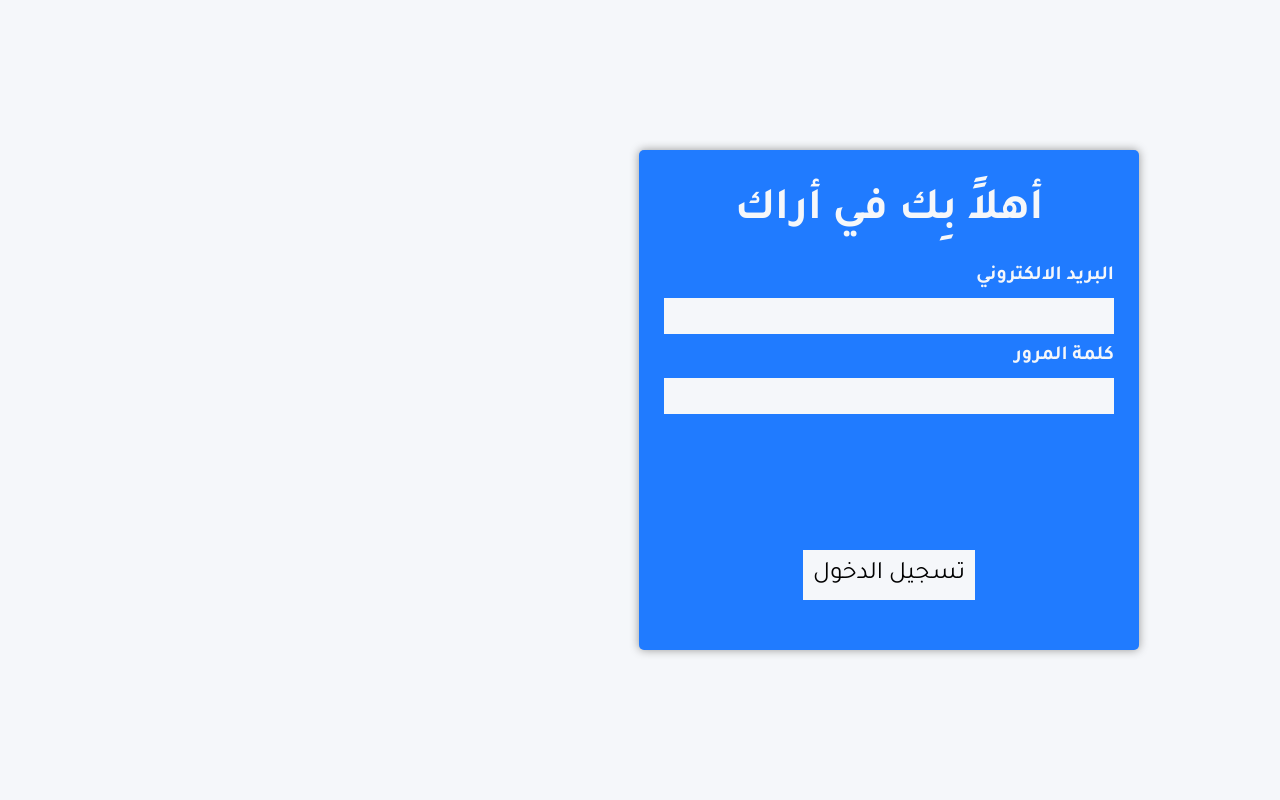
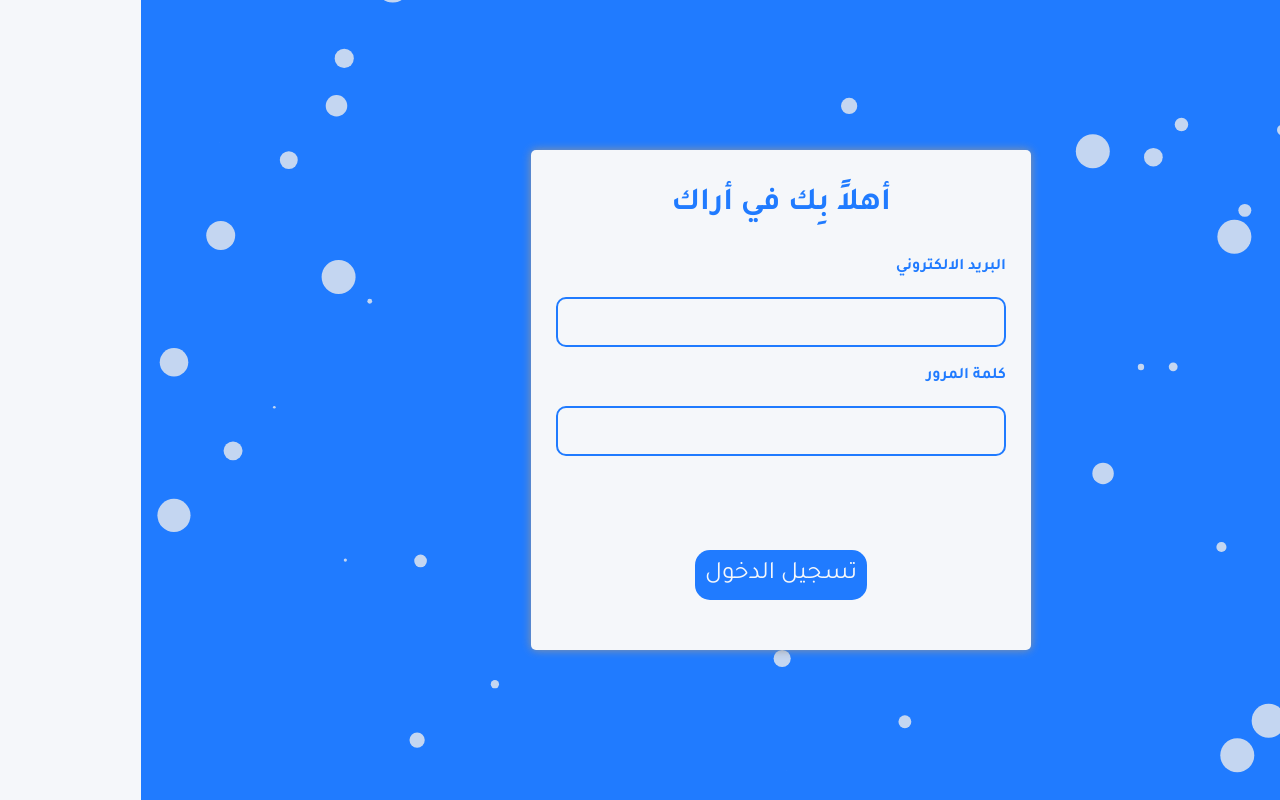
Before and after one commit to abdullah-sameh/dr-bilal, a React (Create React App) app: page / in a window 1280 px wide. Built offline with nearby package versions, Linux system fonts and the light colour scheme.

Commit message:
update improve login page

```diff
--- a/package.json
+++ b/package.json
@@ -6,10 +6,13 @@
     "@testing-library/jest-dom": "^5.16.5",
     "@testing-library/react": "^13.4.0",
     "@testing-library/user-event": "^13.5.0",
+    "framer-motion": "^10.0.1",
     "react": "^18.2.0",
     "react-dom": "^18.2.0",
     "react-router-dom": "^6.8.1",
     "react-scripts": "5.0.1",
+    "react-tsparticles": "^2.9.3",
+    "tsparticles": "^2.9.3",
     "web-vitals": "^2.1.4"
   },
   "scripts": {
--- a/src/pages/login/Login.jsx
+++ b/src/pages/login/Login.jsx
@@ -1,10 +1,20 @@
-import './login.css'
-import { Link } from "react-router-dom"
+import "./login.css";
+import { Link } from "react-router-dom";
+import Particles from "react-tsparticles";
+import { loadFull } from "tsparticles";
+import { motion } from "framer-motion";
 
 export default function Login() {
+  const partInit = async (main) => {
+    await loadFull(main);
+  };
   return (
     <div className="container-login">
-      <div className="login">
+      <motion.div
+        whileInView={{ translateY: [400, 0] }}
+        transition={{ duration: 1, ease: "easeInOut" }}
+        className="login"
+      >
         <h1>أهلاً بِك في أراك</h1>
         <form>
           <label htmlFor="email">البريد الالكتروني</label>
@@ -19,7 +29,123 @@
             </Link>
           </div>
         </form>
-      </div>
+      </motion.div>
+      <Particles
+        id="tsparticles"
+        init={partInit}
+        options={{
+          fullScreen: {
+            enable: true,
+            zIndex: 2,
+          },
+          particles: {
+            number: {
+              value: 50,
+              density: {
+                enable: false,
+                value_area: 500,
+              },
+            },
+            color: {
+              value: "#eeeeee",
+            },
+            shape: {
+              type: "circle",
+              options: {
+                sides: 5,
+              },
+            },
+            opacity: {
+              value: 0.8,
+              random: false,
+              anim: {
+                enable: false,
+                speed: 0.1,
+                opacity_min: 0.1,
+                sync: false,
+              },
+            },
+            size: {
+              value: 17,
+              random: false,
+              anim: {
+                enable: true,
+                speed: 50,
+                size_min: 0.1,
+                sync: false,
+              },
+            },
+            rotate: {
+              value: 0,
+              random: true,
+              direction: "top",
+              animation: {
+                enable: false,
+                speed: 5,
+                sync: false,
+              },
+            },
+            line_linked: {
+              enable: false,
+              distance: 600,
+              color: "#eeeeee",
+              opacity: 0.4,
+              width: 0,
+            },
+            move: {
+              enable: true,
+              speed: 5,
+              direction: "top",
+              random: false,
+              straight: true,
+              out_mode: "out",
+              attract: {
+                enable: false,
+                rotateX: 600,
+                rotateY: 1200,
+              },
+            },
+          },
+          interactivity: {
+            events: {
+              onhover: {
+                enable: false,
+                mode: ["grab"],
+              },
+              onclick: {
+                enable: false,
+                mode: "bubble",
+              },
+              resize: true,
+            },
+            modes: {
+              grab: {
+                distance: 400,
+                line_linked: {
+                  opacity: 1,
+                },
+              },
+              bubble: {
+                distance: 400,
+                size: 40,
+                duration: 2,
+                opacity: 8,
+                speed: 3,
+              },
+              repulse: {
+                distance: 200,
+              },
+              push: {
+                particles_nb: 4,
+              },
+              remove: {
+                particles_nb: 2,
+              },
+            },
+          },
+          retina_detect: true,
+        }}
+      />
     </div>
-  )
+  );
 }
--- a/src/pages/login/login.css
+++ b/src/pages/login/login.css
@@ -2,12 +2,13 @@
   min-height: 100vh;
   display: grid;
   place-content: center;
+  background-color: var(--blue);
 }
 .login {
   width: 500px;
   height: 500px;
-  background: var(--blue);
-  color: var(--white);
+  background: var(--white);
+  color: var(--blue);
   padding: 25px;
   font-family: var(--font);
   display: flex;
@@ -18,12 +19,21 @@
   -moz-border-radius: 5px;
   -ms-border-radius: 5px;
   -o-border-radius: 5px;
+  z-index: 5;
 }
+
+@media (max-width: 768px) {
+  .login {
+    width: 100%;
+    /* height: 200px; */
+  }
+}
+
 .login > h1 {
-  font-size: 45px;
   text-align: center;
   padding-top: 10px;
 }
+
 .login > form {
   display: flex;
   flex-direction: column;
@@ -31,17 +41,24 @@
   padding: 25px 0;
   gap: 10px;
 }
+
 .login > form > label {
-  font-size: 20px;
   font-weight: 600;
+  margin: 10px 0;
 }
 .login > form > input {
   background: var(--white);
-  line-height: .5;
+  line-height: 0.5;
   color: #000;
   font-family: var(--font);
   font-size: 22px;
-  padding: 5px 2px;
+  padding: 10px;
+  border: 2px solid var(--blue);
+  border-radius: 10px;
+  -webkit-border-radius: 10px;
+  -moz-border-radius: 10px;
+  -ms-border-radius: 10px;
+  -o-border-radius: 10px;
 }
 
 .login > form > div {
@@ -51,8 +68,8 @@
   justify-content: center;
 }
 .login > form a {
-  background: var(--white);
-  color: #000;
+  background: var(--blue);
+  color: var(--white);
   width: max-content;
   font-family: var(--font);
   font-size: 25px;
@@ -63,6 +80,11 @@
   -moz-transition: var(--transition-time);
   -ms-transition: var(--transition-time);
   -o-transition: var(--transition-time);
+  border-radius: 15px;
+  -webkit-border-radius: 15px;
+  -moz-border-radius: 15px;
+  -ms-border-radius: 15px;
+  -o-border-radius: 15px;
 }
 .login > form a:hover {
   transform: scale(1.1);
```
Also changed, not shown: public/index.html (+5 -8 lines), 1 other file (tests, documents, lock files or other folders).
